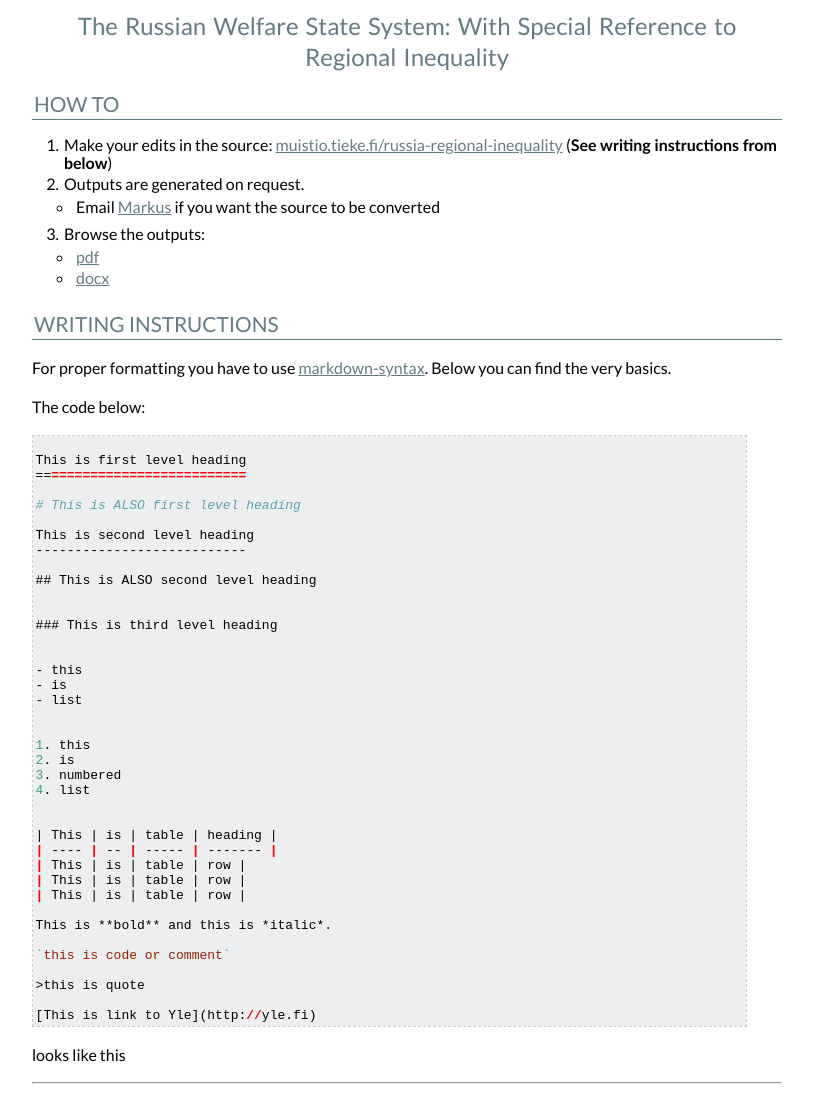
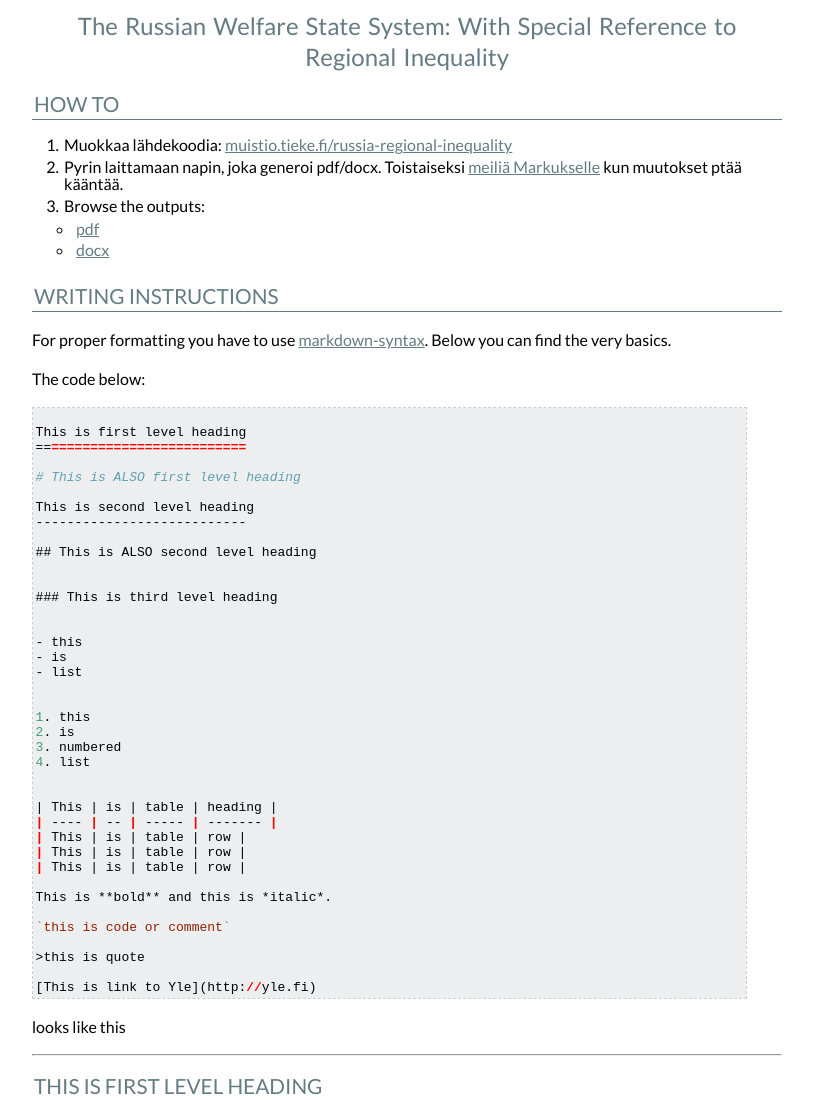
Before and after one commit to muuankarski/chapter17, a plain HTML site: page index.html in a window 1280 px wide. Shown: the top 1100 px of the page, without its empty margins (208-1021 px from the left). Drawn offline with Linux system fonts and the light colour scheme.

Commit message:
article updated

```diff
--- a/index.html
+++ b/index.html
@@ -397,11 +397,8 @@ code > span.er { color: #ff0000; font-weight: bold; }
 </div>
 <h1 id="how-to">How to</h1>
 <ol style="list-style-type: decimal">
-<li>Make your edits in the source: <a href="http://muistio.tieke.fi/russia-regional-inequality">muistio.tieke.fi/russia-regional-inequality</a> (<strong>See writing instructions from below</strong>)</li>
-<li>Outputs are generated on request.
-<ul>
-<li>Email <a href="mailto:markus.kainu@helsinki.fi?Subject=compile regional inequality" target="_top"> Markus</a> if you want the source to be converted</li>
-</ul></li>
+<li>Muokkaa lähdekoodia: <a href="http://muistio.tieke.fi/russia-regional-inequality">muistio.tieke.fi/russia-regional-inequality</a></li>
+<li>Pyrin laittamaan napin, joka generoi pdf/docx. Toistaiseksi <a href="mailto:markus.kainu@helsinki.fi?Subject=compile regional inequality" target="_top"> meiliä Markukselle</a> kun muutokset ptää kääntää.</li>
 <li>Browse the outputs:
 <ul>
 <li><a href="regional_inequality.pdf">pdf</a></li>
```
Also changed, not shown: 3 other files.
